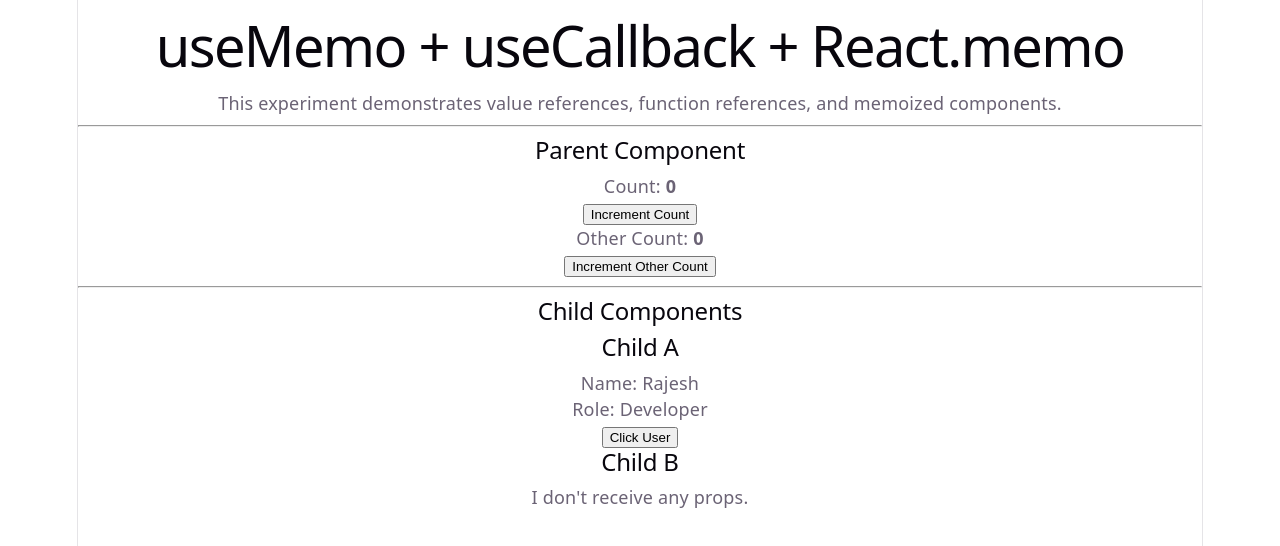
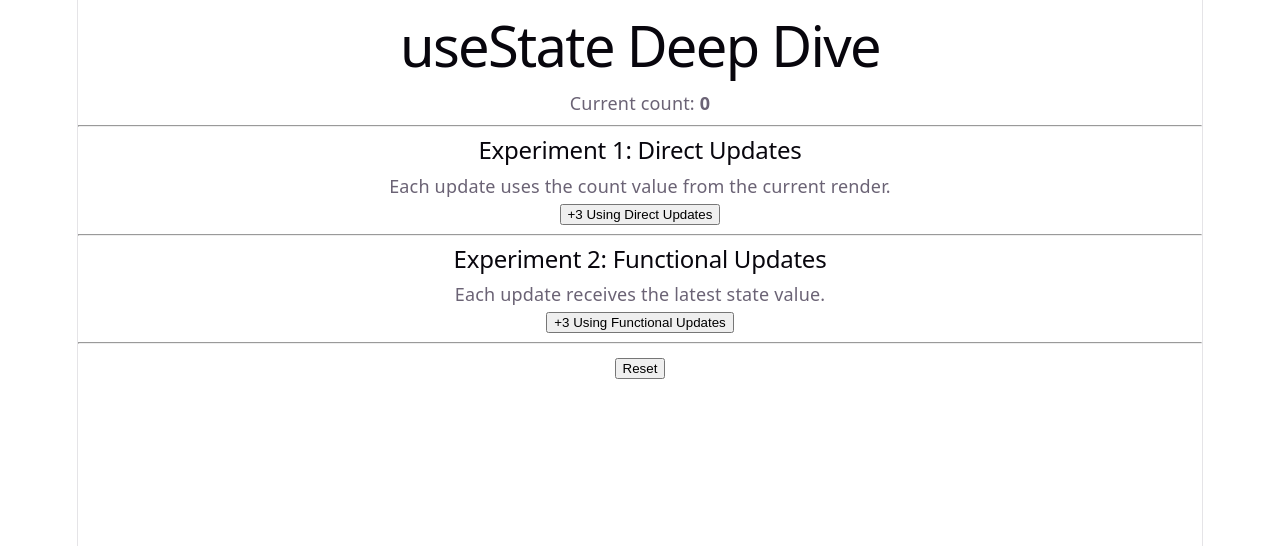
Before and after one commit to RajeshKGowda/Reactwithtypescript, a React (Vite) app: page / in a window 1280 px wide. Shown: the top 546 px of the page. Built offline with nearby package versions, Linux system fonts and the light colour scheme.

Commit message:
learn: understand useState updates and batching

```diff
--- a/src/App.tsx
+++ b/src/App.tsx
@@ -1,111 +1,67 @@
-import { memo, useCallback, useMemo, useState } from "react";
+import { useState } from "react";
 
-interface User {
-  name: string;
-  role: string;
-}
+function App() {
+  const [count, setCount] = useState(0);
 
-interface ChildAProps {
-  user: User;
-  onUserClick: () => void;
-}
+  console.log("App rendered with count:", count);
 
-const ChildA = memo(function ChildA({
-  user,
-  onUserClick,
-}: ChildAProps) {
-  console.log("ChildA rendered");
+  function incrementThreeTimes() {
+    console.log("Before updates:", count);
+
+    setCount(count + 1);
+    setCount(count + 1);
+    setCount(count + 1);
+
+    console.log("After updates:", count);
+  }
+
+  function incrementThreeTimesCorrectly() {
+    console.log("Before functional updates:", count);
+
+    setCount((previousCount) => previousCount + 1);
+    setCount((previousCount) => previousCount + 1);
+    setCount((previousCount) => previousCount + 1);
+
+    console.log("After functional updates:", count);
+  }
 
   return (
     <div>
-      <h2>Child A</h2>
-
-      <p>Name: {user.name}</p>
-      <p>Role: {user.role}</p>
-
-      <button onClick={onUserClick}>
-        Click User
-      </button>
-    </div>
-  );
-});
-
-function ChildB() {
-  console.log("ChildB rendered");
-
-  return (
-    <div>
-      <h2>Child B</h2>
-      <p>I don't receive any props.</p>
-    </div>
-  );
-}
-
-function App() {
-  const [count, setCount] = useState(0);
-  const [otherCount, setOtherCount] = useState(0);
-
-  /*
-   * useMemo keeps the same object reference
-   * between renders as long as dependencies don't change.
-   */
-  const user = useMemo<User>(
-    () => ({
-      name: "Rajesh",
-      role: "Developer",
-    }),
-    []
-  );
-
-  /*
-   * useCallback keeps the same function reference
-   * between renders as long as dependencies don't change.
-   */
-  const handleUserClick = useCallback(() => {
-    console.log("User clicked");
-  }, []);
-
-  console.log("App rendered");
-
-  return (
-    <div>
-      <h1>useMemo + useCallback + React.memo</h1>
+      <h1>useState Deep Dive</h1>
 
       <p>
-        This experiment demonstrates value references,
-        function references, and memoized components.
+        Current count: <strong>{count}</strong>
       </p>
 
       <hr />
 
-      <h2>Parent Component</h2>
+      <h2>Experiment 1: Direct Updates</h2>
 
       <p>
-        Count: <strong>{count}</strong>
+        Each update uses the count value from the current render.
       </p>
 
-      <button onClick={() => setCount(count + 1)}>
-        Increment Count
-      </button>
-
-      <p>
-        Other Count: <strong>{otherCount}</strong>
-      </p>
-
-      <button onClick={() => setOtherCount(otherCount + 1)}>
-        Increment Other Count
+      <button onClick={incrementThreeTimes}>
+        +3 Using Direct Updates
       </button>
 
       <hr />
 
-      <h2>Child Components</h2>
+      <h2>Experiment 2: Functional Updates</h2>
 
-      <ChildA
-        user={user}
-        onUserClick={handleUserClick}
-      />
+      <p>
+        Each update receives the latest state value.
+      </p>
 
-      <ChildB />
+      <button onClick={incrementThreeTimesCorrectly}>
+        +3 Using Functional Updates
+      </button>
+
+      <hr />
+
+      <button onClick={() => setCount(0)}>
+        Reset
+      </button>
     </div>
   );
 }
```
Also changed, not shown: 1 other file (tests, documents, lock files or other folders).
